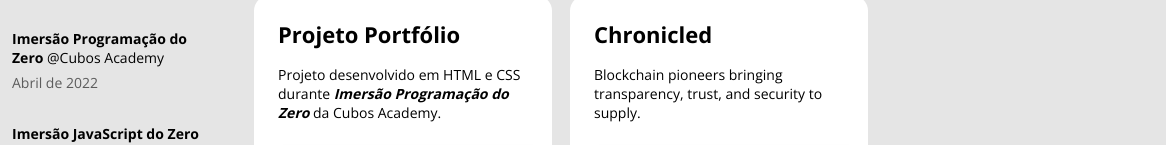
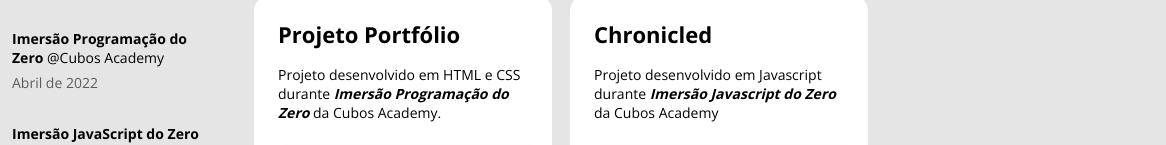
Before and after one commit to sidsilveiras/portfolio, a website: page index.html in a window 1280 px wide. Shown: the part 753-898 px from the top of the page, 114-1280 px from the left. Drawn offline with nearby package versions, Linux system fonts and the light colour scheme; grey boxes are pictures that could not be loaded.

Commit message:
Atualização de Projetos

```diff
--- a/index.html
+++ b/index.html
@@ -233,15 +233,17 @@
         <div class="projetos">
           <div class="projeto">
             <h3>Projeto Portfólio</h3>
-            <p>Projeto desenvolvido em HTML e CSS durante <b><i>Imersão Programação do Zero</i></b> da Cubos Academy.</p>
+            <p>Projeto desenvolvido em HTML e CSS durante
+              <b><i>Imersão Programação do Zero</i></b> da Cubos Academy.</p>
             <img src="https://source.unsplash.com/random/344x190?developer" />
             <a href="https://sidney-imersao.netlify.app/">Veja o projeto</a>
           </div>
           <div class="projeto">
             <h3>Chronicled</h3>
-            <p>Blockchain pioneers bringing transparency, trust, and security to supply.</p>
+            <p> Projeto desenvolvido em Javascript durante
+              <b><i>Imersão Javascript do Zero</i></b> da Cubos Academy </p>
             <img src="https://source.unsplash.com/random/344x190?blockchain" />
-            <a href="https://google.com">Veja o projeto</a>
+            <a href="https://imersao-placar.netlify.app/">Veja o projeto</a>
           </div>
           <div class="projeto">
             <h3>Arctic Winter Games</h3>
```
